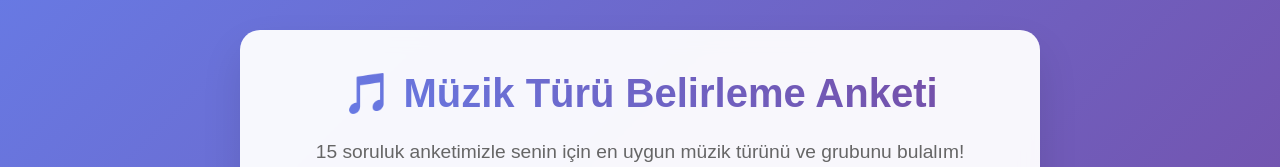
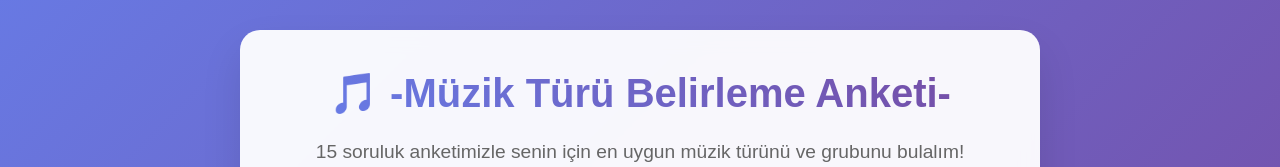
Before and after one commit to Yufley/music, a plain HTML site: page index.html in a window 1280 px wide. Shown: the part 210-377 px from the top of the page. Drawn offline with Linux system fonts and the light colour scheme.

Commit message:
Update index.html

```diff
--- a/index.html
+++ b/index.html
@@ -10,7 +10,7 @@
     <div class="container">
         <!-- Başlangıç Ekranı -->
         <div class="start-screen" id="startScreen">
-            <h1>🎵 Müzik Türü Belirleme Anketi</h1>
+            <h1>🎵 -Müzik Türü Belirleme Anketi-</h1>
             <p>15 soruluk anketimizle senin için en uygun müzik türünü ve grubunu bulalım!</p>
             <p>Her soru 4 seçenek sunuyor ve tercihlerine göre puanlama yapılıyor.</p>
             <button class="start-btn" onclick="startQuiz()">Anketi Başlat</button>
```
